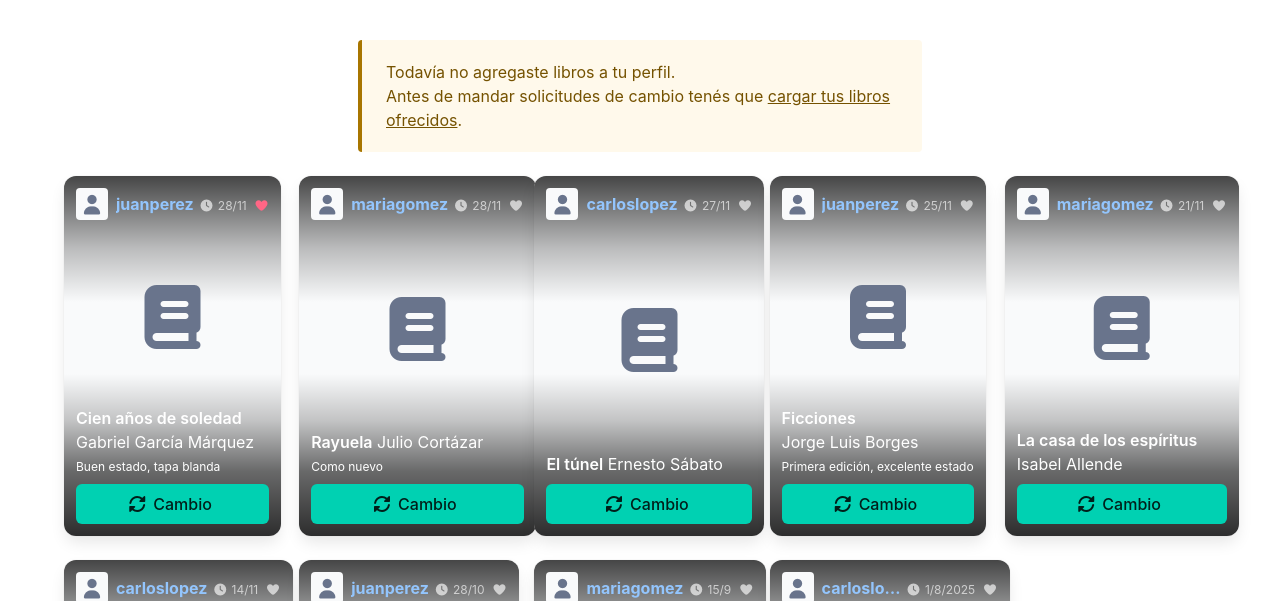
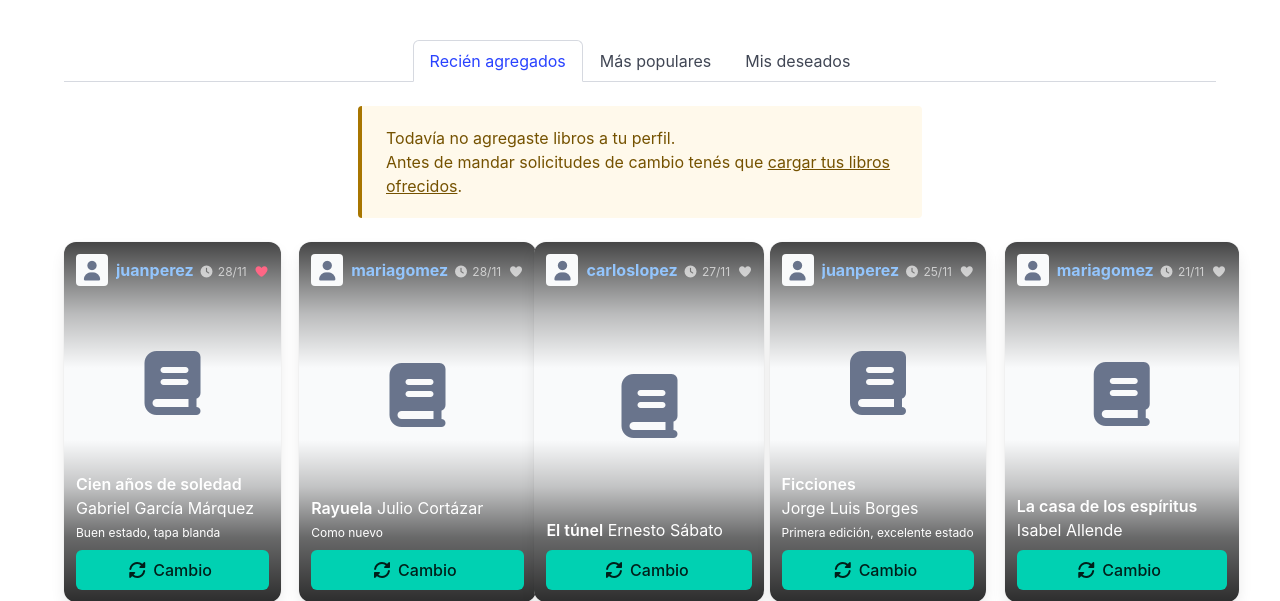
Before and after one commit to facundoolano/giralibros, a Django app: page / in a window 1280 px wide. Shown: the part 60-661 px from the top of the page. Run offline with Django 4.2, Linux system fonts and the light colour scheme; a user stored in the database is signed in; data comes from the database, SQL or seed files in the repository; tables that the repository leaves empty hold one stand-in row (values such as "Sample post"); grey boxes marked "Sample" are stand-in pictures; parts of the project's set-up code (start-up, migrations or seed data) failed here and were passed over; some libraries are stand-ins or nearby versions.

Commit message:
home page tabs

```diff
--- a/books/templates/home.html
+++ b/books/templates/home.html
@@ -15,14 +15,36 @@
   <br>
   <p>Estos son algunos de los libros ofrecidos por nuestros usuarios:</p>
 </div>
-{% elif 'wanted' in request.GET or request.GET.search %}
+{% elif request.GET.search %}
 <div class="mb-5 has-text-centered" style="margin-top: -1rem">
-  <span>Mostrando libros</span>
-  {% if 'wanted' in request.GET %} <a href="{% url 'my_wanted' %}"><strong>deseados</strong></a>{% endif %}
-  {% if request.GET.search %}
-    {% if 'wanted' in request.GET %} que coinciden con{% else %} para{% endif %}
-    "<strong>{{ request.GET.search }}</strong>"
-  {% endif %}
+  <span>Mostrando libros para "<strong>{{ request.GET.search }}</strong>"</span>
+</div>
+{% endif %}
+
+{% if user.is_authenticated and not request.GET.search %}
+<div class="tabs is-centered is-boxed">
+  <ul>
+    <li{% if 'wanted' not in request.GET %} class="is-active"{% endif %}>
+      <a href="{% url 'home' %}">
+        <span class="is-hidden-mobile">Recién agregados</span>
+        <span class="is-hidden-tablet">Recientes</span>
+      </a>
+    </li>
+    <li>
+      <a aria-disabled="true">
+        <span class="is-hidden-mobile">Más populares</span>
+        <span class="is-hidden-tablet">Populares</span>
+      </a>
+    </li>
+    {% if user.wanted.exists %}
+    <li{% if 'wanted' in request.GET %} class="is-active"{% endif %}>
+      <a href="{% url 'home' %}?wanted">
+        <span class="is-hidden-mobile">Mis deseados</span>
+        <span class="is-hidden-tablet">Deseados</span>
+      </a>
+    </li>
+    {% endif %}
+  </ul>
 </div>
 {% endif %}
 
```
